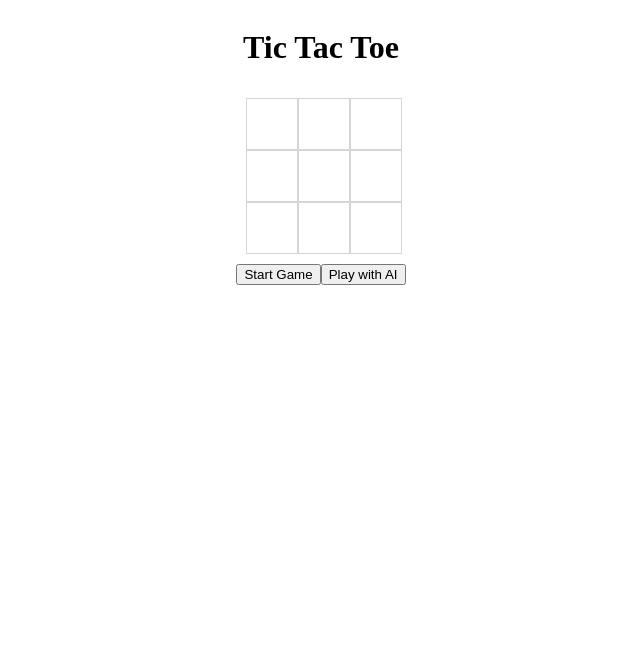
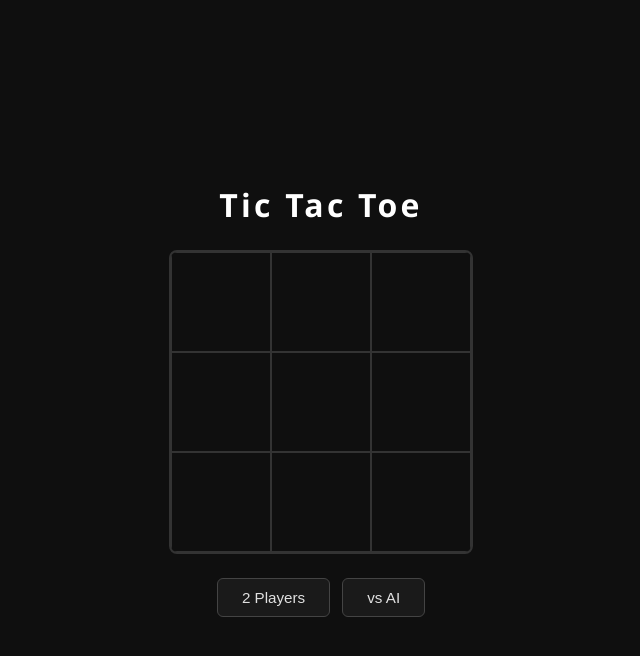
Before and after one commit to renashen314/tic-tac-toe-ts, a React (Vite) app: page / in a window 1280 px wide. Shown: the top 656 px of the page, without its empty margins (319-959 px from the left). Built offline with nearby package versions, Linux system fonts and the light colour scheme.

Commit message:
improve UI

```diff
--- a/src/App.css
+++ b/src/App.css
@@ -1,22 +1,116 @@
+* {
+  box-sizing: border-box;
+  margin: 0;
+  padding: 0;
+}
+
+body {
+  background-color: #0f0f0f;
+  color: #e0e0e0;
+  font-family: "Segoe UI", sans-serif;
+}
+
 .container {
+  min-height: 100vh;
   display: flex;
   flex-direction: column;
   align-items: center;
-  gap: 10px;
+  justify-content: center;
+  gap: 24px;
 }
+
+h1 {
+  font-size: 2rem;
+  letter-spacing: 0.1em;
+  color: #ffffff;
+}
+
 .board {
   display: grid;
-  width: 150px;
-  grid-template-columns: repeat(3, 1fr);
-  grid-template-rows: repeat(3, 1fr);
+  grid-template-columns: repeat(3, 100px);
+  grid-template-rows: repeat(3, 100px);
+  border: 2px solid #333;
+  border-radius: 8px;
+  overflow: hidden;
 }
+
 .cell {
   display: flex;
   justify-content: center;
   align-items: center;
-  width: 50px;
-  height: 50px;
-  font-size: 2rem;
-  border: 1px solid #d7d4d4;
+  font-size: 2.5rem;
+  font-weight: bold;
   cursor: pointer;
+  border: 1px solid #333;
+  transition: background-color 0.15s;
 }
+
+.cell:hover {
+  background-color: #1e1e1e;
+}
+
+.cell[data-mark="X"] {
+  color: #e05c5c;
+}
+
+.cell[data-mark="O"] {
+  color: #5ca8e0;
+}
+
+.status {
+  display: flex;
+  flex-direction: column;
+  align-items: center;
+  gap: 12px;
+}
+
+.status p {
+  font-size: 1.1rem;
+  color: #aaa;
+}
+
+.toast {
+  position: fixed;
+  bottom: 32px;
+  background-color: #2a1a1a;
+  color: #e05c5c;
+  border: 1px solid #e05c5c55;
+  border-radius: 8px;
+  padding: 10px 20px;
+  font-size: 0.9rem;
+  animation: fadein 0.2s ease;
+}
+
+@keyframes fadein {
+  from {
+    opacity: 0;
+    transform: translateY(8px);
+  }
+  to {
+    opacity: 1;
+    transform: translateY(0);
+  }
+}
+
+.actions {
+  display: flex;
+  gap: 12px;
+}
+
+button {
+  padding: 10px 24px;
+  font-size: 0.95rem;
+  border: 1px solid #444;
+  border-radius: 6px;
+  background-color: #1a1a1a;
+  color: #e0e0e0;
+  cursor: pointer;
+  transition:
+    background-color 0.15s,
+    border-color 0.15s;
+}
+
+button:hover {
+  background-color: #2a2a2a;
+  border-color: #666;
+}
--- a/src/App.tsx
+++ b/src/App.tsx
@@ -15,10 +15,11 @@ function App() {
           <div
             className="cell"
             key={index}
+            data-mark={cell ?? ""}
             onClick={() => {
               if (mode === "human") {
                 const next = play(game, index);
-                if (next === game) {
+                if (game.state === "playing" && next === game) {
                   setError("Cell is occupied");
                   setTimeout(() => setError(null), 2000);
                 } else {
@@ -40,14 +41,14 @@ function App() {
         ))}
       </div>
       {game.state === "init" && (
-        <div>
+        <div className="actions">
           <button
             onClick={() => {
               setGame(startGame(game));
               setMode("human");
             }}
           >
-            Start Game
+            2 Players
           </button>
           <button
             onClick={() => {
@@ -55,25 +56,25 @@ function App() {
               setMode("ai");
             }}
           >
-            Play with AI
+            vs AI
           </button>
         </div>
       )}
       {game.state === "playing" && (
-        <div>
+        <div className="status">
           <p>{game.turn}'s turn</p>
-          {error && <p>{error}</p>}
           <button onClick={() => setGame(initGame())}>Restart</button>
         </div>
       )}
+      {error && <div className="toast">{error}</div>}
       {game.state === "won" && (
-        <div>
+        <div className="status">
           <p>{game.winner} wins!</p>
           <button onClick={() => setGame(initGame())}>Restart</button>
         </div>
       )}
       {game.state === "draw" && (
-        <div>
+        <div className="status">
           <p>It's a draw!</p>
           <button onClick={() => setGame(initGame())}>Restart</button>
         </div>
```
